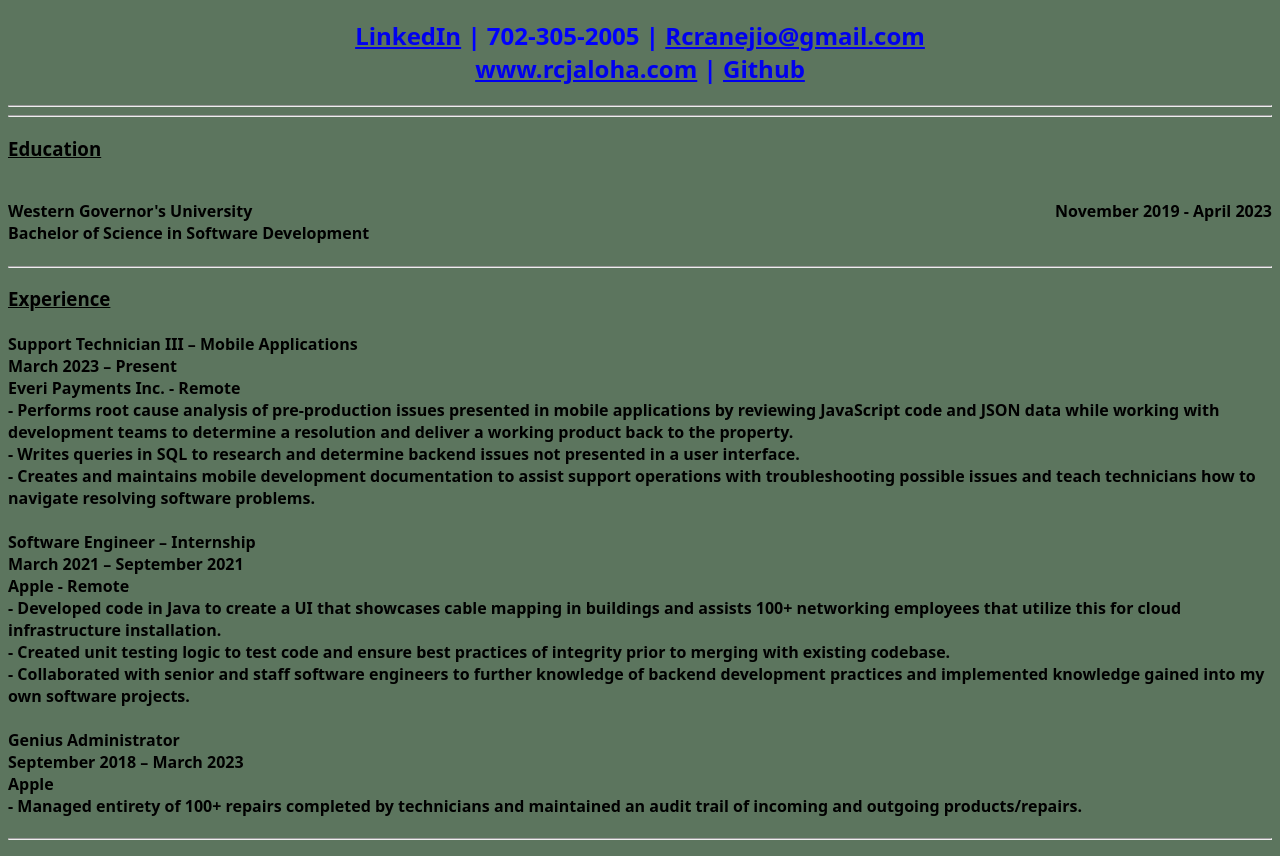
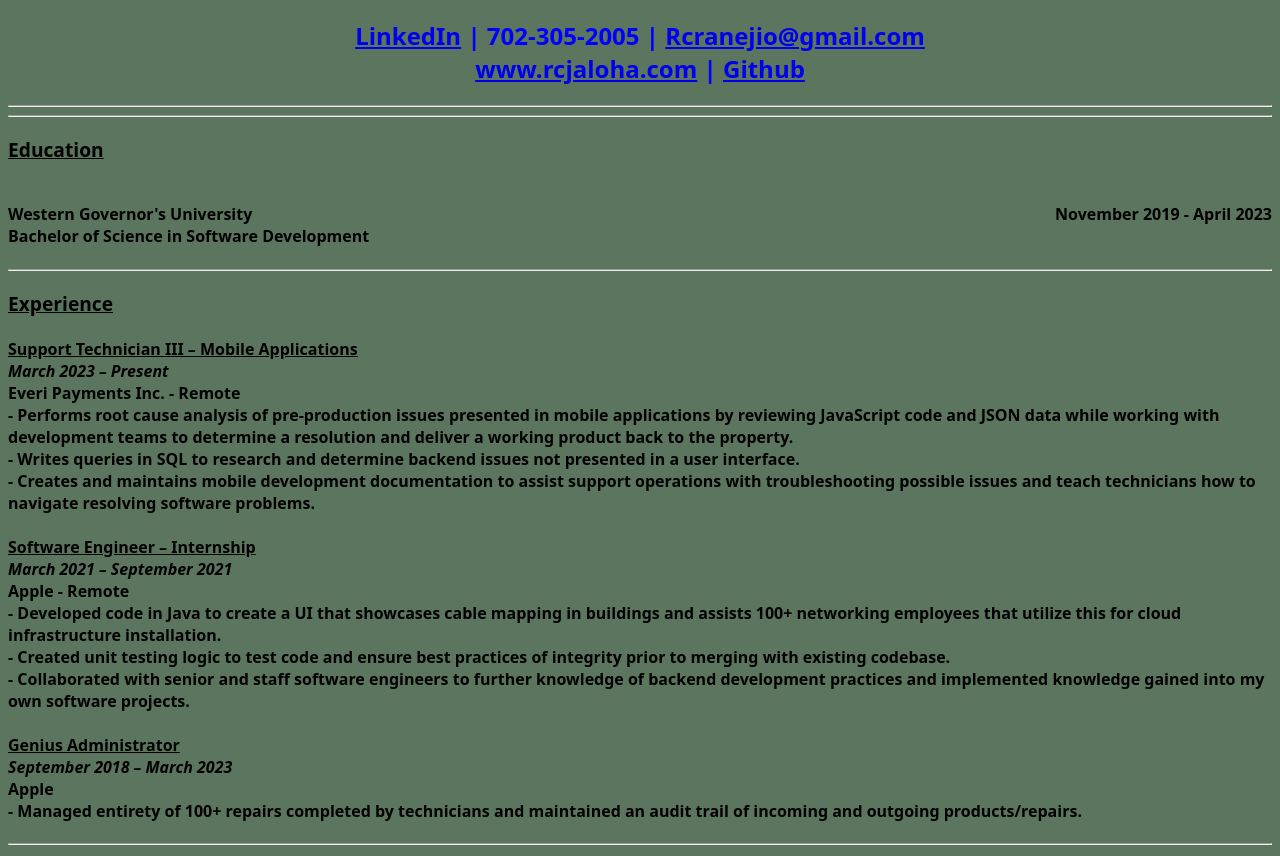
Before and after one commit to R-Crane/Resume-Project, a plain HTML site: page index.html in a window 1280 px wide. Shown: the part 67-923 px from the top of the page. Drawn offline with Linux system fonts and the light colour scheme.

Commit message:
css change

```diff
--- a/CSS/style.css
+++ b/CSS/style.css
@@ -13,4 +13,16 @@ h2{
 }
 h3{
     text-decoration-line: underline;
+    font-size: larger;
 }
+#Role{
+    text-decoration-line: underline;
+    font-weight: bolder;
+}
+#Dates{
+    font-style: italic;
+    font-weight: bolder;
+}
+#Company{
+    font-weight: bolder;
+}
--- a/index.html
+++ b/index.html
@@ -31,9 +31,12 @@
   <hr style="clear: both;" />
   <h3>Experience
     <h4>
-      Support Technician III – Mobile Applications <br>
-      March 2023 – Present <br>
-      Everi Payments Inc. - Remote <br>
+      <div id="Role">Support Technician III – Mobile Applications
+      </div>
+      <div id="Dates">March 2023 – Present
+      </div>
+      <div id="Company">Everi Payments Inc. - Remote
+      </div>
       - Performs root cause analysis of pre-production issues presented in mobile applications by reviewing
       JavaScript code and JSON data while working with development teams to determine a resolution and deliver a working product back to the property.
       <br>
@@ -41,18 +44,26 @@
       <br>
       - Creates and maintains mobile development documentation to assist support operations with troubleshooting possible issues and teach technicians how to navigate resolving software problems. <br>
       <br>
-      Software Engineer – Internship <br>
-      March 2021 – September 2021 <br>
-      Apple - Remote <br>
+
+      <div id="Role">Software Engineer – Internship
+      </div>
+      <div id="Dates">March 2021 – September 2021
+      </div>
+      <div id="Company"> Apple - Remote
+      </div>
       - Developed code in Java to create a UI that showcases cable mapping in buildings and assists 100+ networking employees that utilize this for cloud infrastructure installation.
       <br>
       - Created unit testing logic to test code and ensure best practices of integrity prior to merging with existing codebase.
       <br>
       - Collaborated with senior and staff software engineers to further knowledge of backend development practices and implemented knowledge gained into my own software projects. <br>
       <br>
-      Genius Administrator <br>
-      September 2018 – March 2023 <br>
-      Apple <br>
+
+      <div id="Role">Genius Administrator
+      </div>
+      <div id="Dates">September 2018 – March 2023
+      </div>
+      <div id="Company"> Apple
+      </div>
       - Managed entirety of 100+ repairs completed by technicians and maintained an audit trail of incoming and outgoing products/repairs.
     </h4>
 
@@ -76,9 +87,11 @@
     <hr>
   <h3>Languages and Technologies</h3>
   <h4>
+    <div id="Dates">
     - Java,C++,Python,SQL,HTML,CSS,JavaScript,Swift
     <br>
     - Git,AWS,React,Docker,IntelliJ,XCode,Postman,MongoDB,Azure
+  </div>
   </h4>
 
 
```
